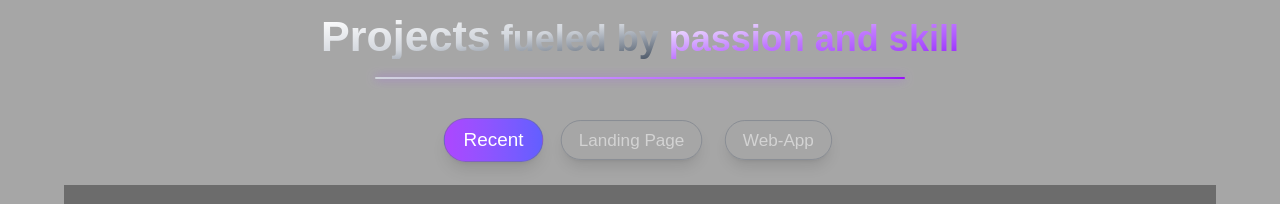
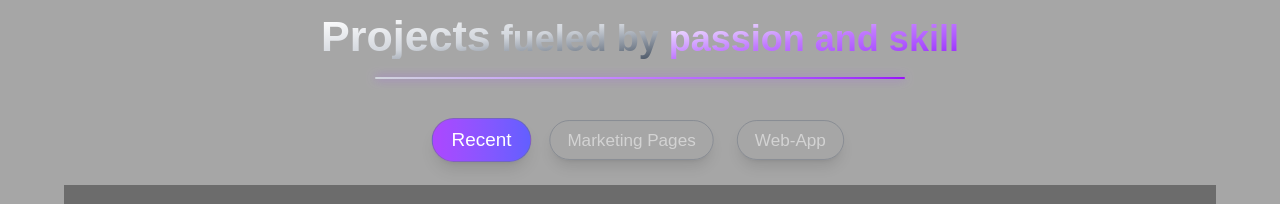
Before and after one commit to Sahasawat-Boss/My-Web-V2, a Next.js app: page / in a window 1280 px wide. Shown: the part 1540-1744 px from the top of the page. Built offline with nearby package versions, Linux system fonts and the light colour scheme.

Commit message:
u Project Section Wording and Motion

```diff
--- a/src/app/components/Showcase/details-comps/LandingPage.tsx
+++ b/src/app/components/Showcase/details-comps/MarketingPage.tsx
@@ -5,7 +5,7 @@ import { motion, useInView } from "framer-motion";
 import ProjectCard from "./ProjectCard";
 
 const fadeInLeft = {
-    hidden: { opacity: 0, x: -80, y: 45 }, // Moves from left & slightly below
+    hidden: { opacity: 0, x: -80, y: 15 }, // Moves from left & slightly below
     visible: {
         opacity: 1, x: 0, y: 0,
         transition: { duration: 1, ease: "easeOut" }
@@ -13,7 +13,7 @@ const fadeInLeft = {
 };
 
 const fadeInRight = {
-    hidden: { opacity: 0, x: 80, y: 45 }, // Moves from right & slightly above
+    hidden: { opacity: 0, x: 80, y: 15 }, // Moves from right & slightly below (- for Above)
     visible: {
         opacity: 1, x: 0, y: 0,
         transition: { duration: 1, ease: "easeOut" }
@@ -21,7 +21,7 @@ const fadeInRight = {
 };
 
 
-const LandingPage = () => {
+const MarketingPage = () => {
     const ref = useRef(null);
     const isInView = useInView(ref, { amount: 0.05 }); // Trigger when 5% is in view
 
@@ -68,4 +68,4 @@ const LandingPage = () => {
     );
 };
 
-export default LandingPage;
+export default MarketingPage;
--- a/src/app/components/Showcase/details-comps/RecentProject.tsx
+++ b/src/app/components/Showcase/details-comps/RecentProject.tsx
@@ -5,7 +5,7 @@ import { motion, useInView } from "framer-motion";
 import ProjectCard from "./ProjectCard";
 
 const fadeInLeft = {
-    hidden: { opacity: 0, x: -80, y: 45 }, // Moves from left & slightly below
+    hidden: { opacity: 0, x: -80, y: 15 }, // Moves from left & slightly below
     visible: {
         opacity: 1, x: 0, y: 0,
         transition: { duration: 1, ease: "easeOut" }
@@ -13,7 +13,7 @@ const fadeInLeft = {
 };
 
 const fadeInRight = {
-    hidden: { opacity: 0, x: 80, y: 45 }, // Moves from right & slightly above
+    hidden: { opacity: 0, x: 80, y: 15 }, // Moves from right & slightly below (- for Above)
     visible: {
         opacity: 1, x: 0, y: 0,
         transition: { duration: 1, ease: "easeOut" }
--- a/src/app/components/Showcase/details-comps/SelectProject.tsx
+++ b/src/app/components/Showcase/details-comps/SelectProject.tsx
@@ -3,11 +3,11 @@
 import { useState, useRef } from "react";
 import { motion, useInView } from "framer-motion";
 import RecentProjects from "./RecentProject";
-import LandingPage from "./LandingPage";
 import WebAppProjects from "./WebAppProjects";
+import MarketingPage from "./MarketingPage";
 
 export default function SelectProject() {
-    const [category, setCategory] = useState<"recent" | "landing" | "web-app">("recent");
+    const [category, setCategory] = useState<"recent" | "Marketing Pages" | "web-app">("recent");
 
     // 👁️ Button animation trigger
     const buttonRef = useRef(null);
@@ -25,14 +25,14 @@ export default function SelectProject() {
             >
                 {[
                     { label: "Recent", value: "recent" },
-                    { label: "Landing Page", value: "landing" },
+                    { label: "Marketing Pages", value: "Marketing Pages" },
                     { label: "Web-App", value: "web-app" },
                 ].map(({ label, value }) => (
                     <button
                         key={value}
                         className={`px-4.5 py-1.5 rounded-full duration-200 lg:text-lg hover border border-gray-500/50 shadow-lg hover:shadow-purple-400/50 bg-gradient-to-r from-purple-500 to-indigo-500 transition-all scale-95 ${category === value ? "text-white scale-105" : "bg-none text-white/50"
                             }`}
-                        onClick={() => setCategory(value as "recent" | "landing" | "web-app")}
+                        onClick={() => setCategory(value as "recent" | "Marketing Pages" | "web-app")}
                     >
                         {label}
                     </button>
@@ -42,7 +42,7 @@ export default function SelectProject() {
             {/* Display Section */}
             <div>
                 {category === "recent" && <RecentProjects />}
-                {category === "landing" && <LandingPage />}
+                {category === "Marketing Pages" && <MarketingPage />}
                 {category === "web-app" && <WebAppProjects />}
             </div>
         </div>
--- a/src/app/components/Showcase/details-comps/WebAppProjects.tsx
+++ b/src/app/components/Showcase/details-comps/WebAppProjects.tsx
@@ -5,7 +5,7 @@ import { motion, useInView } from "framer-motion";
 import ProjectCard from "./ProjectCard";
 
 const fadeInLeft = {
-    hidden: { opacity: 0, x: -80, y: 45 }, // Moves from left & slightly below
+    hidden: { opacity: 0, x: -80, y: 15 }, // Moves from left & slightly below (- for Above)
     visible: {
         opacity: 1, x: 0, y: 0,
         transition: { duration: 1, ease: "easeOut" }
@@ -13,7 +13,7 @@ const fadeInLeft = {
 };
 
 const fadeInRight = {
-    hidden: { opacity: 0, x: 80, y: 45 }, // Moves from right & slightly above
+    hidden: { opacity: 0, x: 80, y: 15 }, // Moves from right & slightly below (- for Above)
     visible: {
         opacity: 1, x: 0, y: 0,
         transition: { duration: 1, ease: "easeOut" }
```
